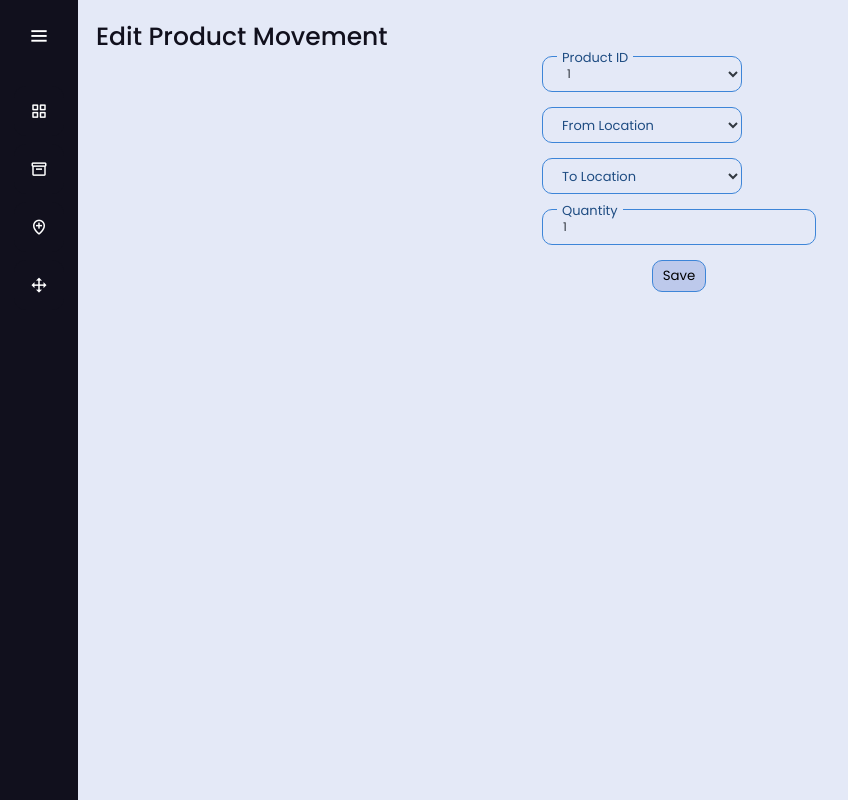
After one commit to SalahTawafsha/inventory-management, a Django app: template inventory_management/templates/product_movement/edit_product_movement.html in a window 1280 px wide. The commit adds this page. Shown: the whole page, without its empty margins (0-848 px from the left). Run offline with Django 5.2, Linux system fonts and the light colour scheme; the template is opened without the code that fills it: values that come from a table or form of the project are taken from there, others are empty; tables that the repository leaves empty hold one stand-in row (values such as "Sample post").

Commit message:
make edit product movement and some refactors

```diff
--- a/inventory_management/forms.py
+++ b/inventory_management/forms.py
@@ -1,4 +1,5 @@
 from django import forms
+from django.forms.utils import ErrorList
 
 from inventory_management.models import Location, Product
 
--- a/inventory_management/templates/locations/location.html
+++ b/inventory_management/templates/locations/location.html
@@ -37,7 +37,9 @@
             {% for location in locations_list %}
                 <a class="element" onclick="showOrRemoveForm('{{ location.location_id }}')">
                     <i class='bx bx-location-plus'></i>
-                    {{ location.location_id }}
+                    <p id="{{ location.location_id }}-label"
+                       style="display: block">{{ location.location_id }}</p>
+
 
                     <form id="{{ location.location_id }}" method="post"
                           action="{% url 'edit_location' location_id=location.location_id %}"
--- /dev/null
+++ b/inventory_management/templates/product_movement/edit_product_movement.html
@@ -0,0 +1,36 @@
+{% extends "inventory_management/base_site.html" %}
+
+{% block document-title %}Edit Product Movement{% endblock %}
+{% block page-title %}Edit Product Movement{% endblock %}
+
+{% block main %}
+    <section class="main-section">
+        <form action="{% url "edit_product_movement"  product_movement_id %}" method="post"
+              id="add_product_movement_form">
+            {% csrf_token %}
+
+            {% for field in form %}
+                <div class="did-floating-label-content" style="display: block">
+                    {{ field }}
+                    <label class="did-floating-label" for="{{ field.auto_id }}">{{ field.label }}</label>
+                </div>
+            {% endfor %}
+
+            <button type="button" class="button" style="margin: auto;display: block" onclick="function validate_locations() {
+                let from_location = document.getElementById('form_location');
+                let to_location = document.getElementById('to_location');
+
+                if(from_location.value==='' && to_location.value==='')
+                    window.alert('You must select one of from location or to location');
+                else if(from_location.value===to_location.value)
+                    window.alert('From location and to location must be different');
+                else
+                    document.getElementById('add_product_movement_form').submit();
+            }
+            validate_locations()">Save
+            </button>
+        </form>
+
+    </section>
+
+{% endblock %}
--- a/inventory_management/templates/products/product.html
+++ b/inventory_management/templates/products/product.html
@@ -36,7 +36,10 @@
             {% for product in products_list %}
                 <a class="element" onclick="showOrRemoveForm('{{ product.product_id }}')">
                     <i class='bx bx-box'></i>
-                    {{ product.product_id }}
+                    <p id="{{ product.product_id }}-label"
+                       style="display: block">{{ product.product_id }}</p>
+
+
                     <form id="{{ product.product_id }}" method="post"
                           action="{% url 'edit_product' product_id=product.product_id %}"
                           style="display: none">
--- a/inventory_management/urls.py
+++ b/inventory_management/urls.py
@@ -8,4 +8,5 @@ urlpatterns = [
     path('locations/', views.locations, name="locations"),
     path('locations/<str:location_id>', views.edit_location, name="edit_location"),
     path('product-movement/', views.product_movement, name="product_movement"),
+    path('product-movement/<str:product_movement_id>', views.edit_product_movement, name="edit_product_movement"),
 ]
--- a/templates/inventory_management/base_site.html
+++ b/templates/inventory_management/base_site.html
@@ -59,16 +59,10 @@
 <script>
     let sidebar = document.querySelector(".sidebar");
     let closeBtn = document.querySelector("#btn");
-    let searchBtn = document.querySelector(".bx-search");
 
     closeBtn.addEventListener("click", () => {
         sidebar.classList.toggle("open");
         menuBtnChange();//calling the function(optional)
-    });
-
-    searchBtn.addEventListener("click", () => { // Sidebar open when you click on the search iocn
-        sidebar.classList.toggle("open");
-        menuBtnChange(); //calling the function(optional)
     });
 
     // following are the code to change sidebar button(optional)
@@ -82,12 +76,16 @@
 
     function showOrRemoveForm(form_id) {
         let form = document.getElementById(form_id.trim());
-        const input = form.querySelector(".did-floating-label-content")
+        let label = document.getElementById(form_id.trim() + "-label");
+        const input = form.querySelector(".did-floating-input")
 
-        if (form.style.display === "none")
+        if (form.style.display === "none") {
             form.style.display = "block";
-        else if (!input.matches(':hover'))
+            label.style.display = "none";
+        } else if (!input.matches(':hover')) {
             form.style.display = "none";
+            label.style.display = "block";
+        }
     }
 </script>
 </body>
```
Also changed, not shown: inventory_management/models.py (+7 -5 lines), inventory_management/templates/product_movement/product_movement.html (+20 -4 lines), inventory_management/views.py (+33 -9 lines).
